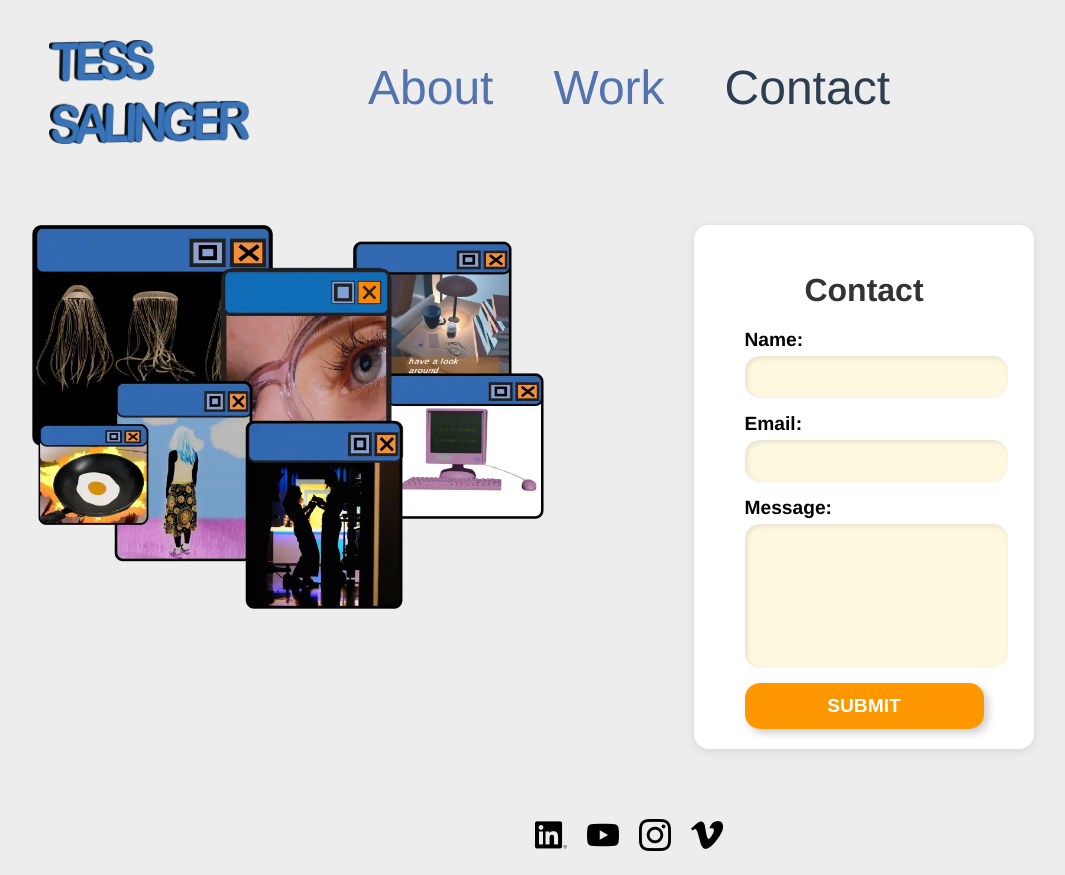
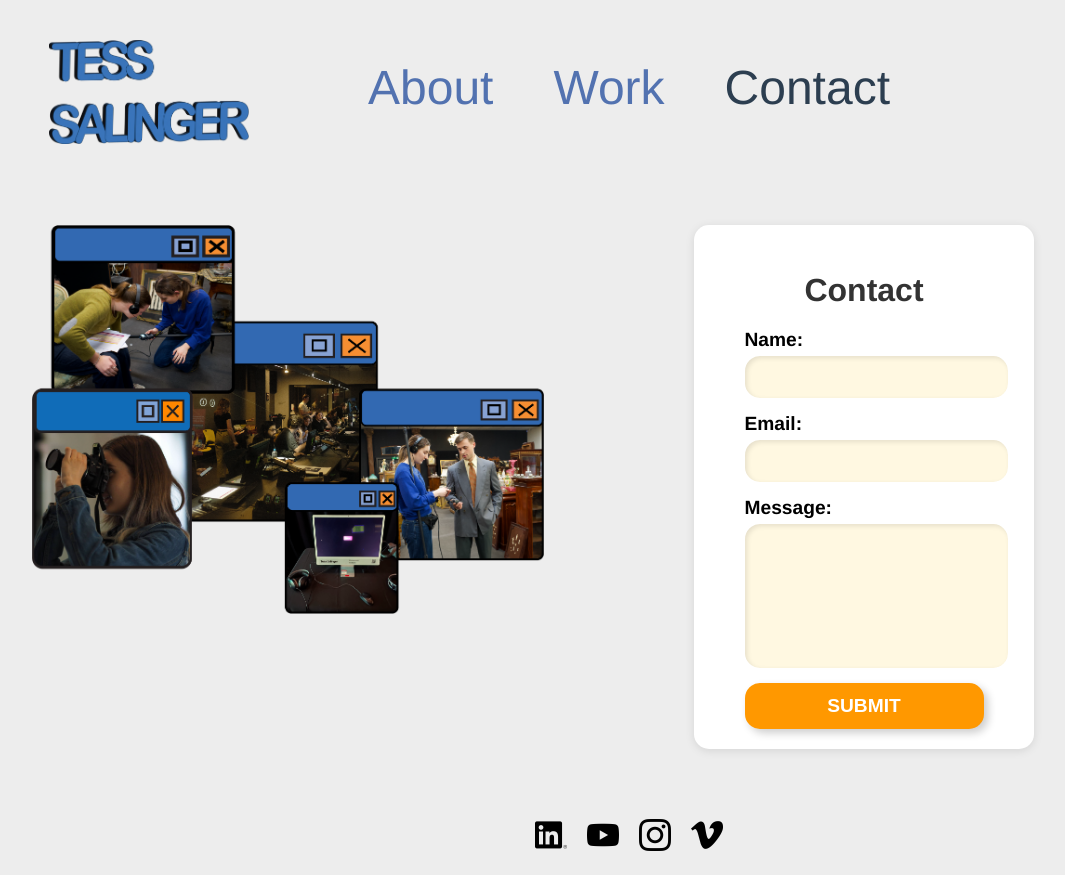
Before and after one commit to jnabulsi/jnabulsi.github.io, a Nuxt app: page /contact in a window 1280 px wide. Shown: the whole page, without its empty margins (11-1076 px from the left). Built offline with nearby package versions, Linux system fonts and the light colour scheme.

Commit message:
updated contact photo

```diff
--- a/pages/contact.vue
+++ b/pages/contact.vue
@@ -1,6 +1,6 @@
 <template>
   <div class="contact-container">
-    <img src="/img/center.webp" alt="Home Image" class="home-image" />
+    <img src="/img/contactphoto.png" alt="Home Image" class="home-image" />
     <ContactForm />
   </div>
 </template>
```
Also changed, not shown: public/img/contactphoto.png (added), 17 other files (tests, documents, lock files or other folders).
